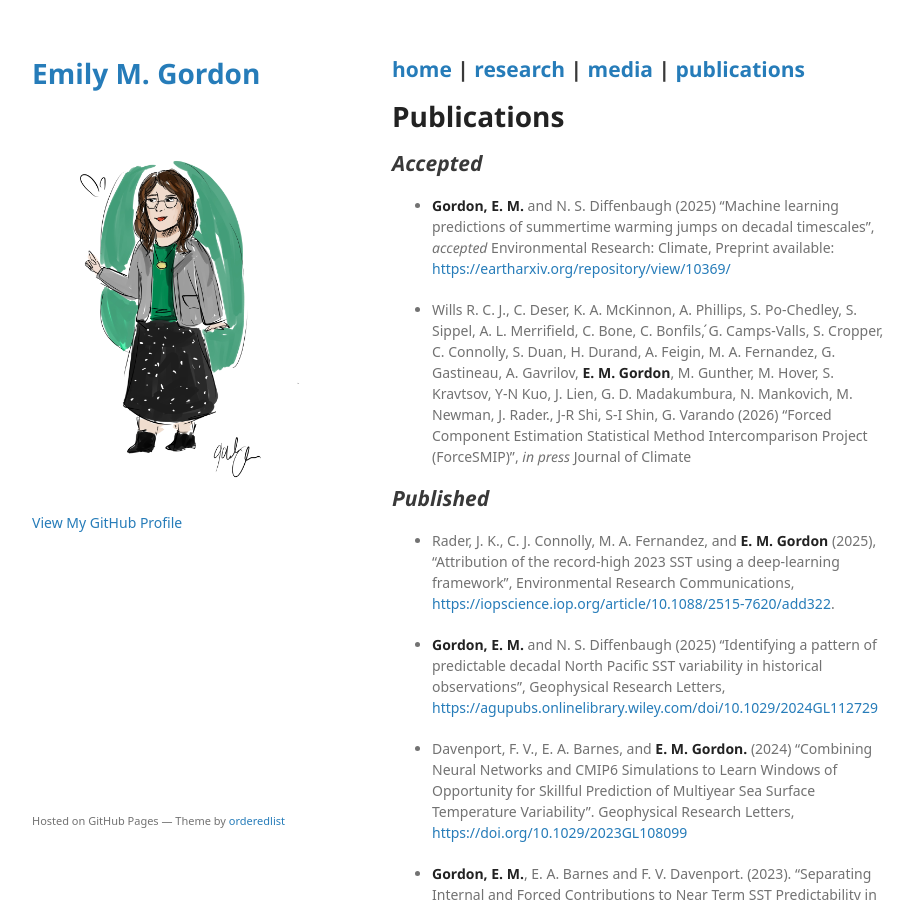
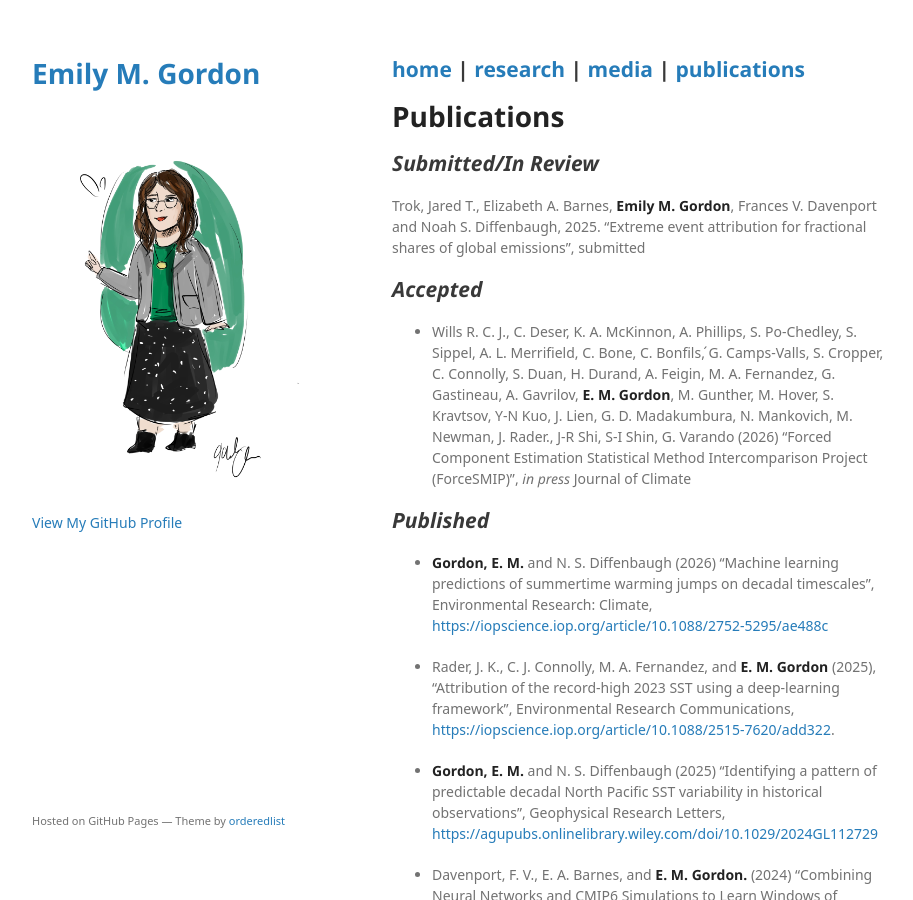
Before and after one commit to emily-gordy/emily-gordy.github.io, a Jekyll site: the page built from publications.md, in a window 1280 px wide and 900 px high. Shown: the whole window, without its empty margins (178-1091 px from the left). Built offline with Jekyll 4.4.1, drawn with Linux system fonts in a browser that asks for light colours; some web fonts are replaced; a script that is not in the unit is left out; the repository's description, which GitHub fills in, is left out; our own code applies the rules of GitHub Pages for plain Markdown files.

Commit message:
Update publications.md

```diff
--- a/publications.md
+++ b/publications.md
@@ -7,13 +7,16 @@ permalink: /publications/
 
 # Publications
 
+## _Submitted/In Review_
+Trok, Jared T., Elizabeth A. Barnes, **Emily M. Gordon**, Frances V. Davenport and Noah S. Diffenbaugh, 2025. "Extreme event attribution for fractional shares of global emissions", submitted
+
 ## _Accepted_
-
-* **Gordon, E. M.** and N. S. Diffenbaugh (2025) "Machine learning predictions of summertime warming jumps on decadal timescales", _accepted_ Environmental Research: Climate, Preprint available: [https://eartharxiv.org/repository/view/10369/](https://eartharxiv.org/repository/view/10369/)
 
 * Wills R. C. J., C. Deser, K. A. McKinnon, A. Phillips, S. Po-Chedley, S. Sippel, A. L. Merrifield, C. Bone, C. Bonfils, ́G. Camps-Valls, S. Cropper, C. Connolly, S. Duan, H. Durand, A. Feigin, M. A. Fernandez, G. Gastineau, A. Gavrilov, **E. M. Gordon**, M. Gunther, M. Hover, S. Kravtsov, Y-N Kuo, J. Lien, G. D. Madakumbura, N. Mankovich, M. Newman, J. Rader., J-R Shi, S-I Shin, G. Varando (2026) “Forced Component Estimation Statistical Method Intercomparison Project (ForceSMIP)”, _in press_ Journal of Climate
 
 ## _Published_
+
+* **Gordon, E. M.** and N. S. Diffenbaugh (2026) "Machine learning predictions of summertime warming jumps on decadal timescales", Environmental Research: Climate, [https://iopscience.iop.org/article/10.1088/2752-5295/ae488c](https://iopscience.iop.org/article/10.1088/2752-5295/ae488c)
 
 * Rader, J. K., C. J. Connolly, M. A. Fernandez, and **E. M. Gordon** (2025), "Attribution of the record-high 2023 SST using a deep-learning framework", Environmental Research Communications, [https://iopscience.iop.org/article/10.1088/2515-7620/add322](https://iopscience.iop.org/article/10.1088/2515-7620/add322).
 
```
